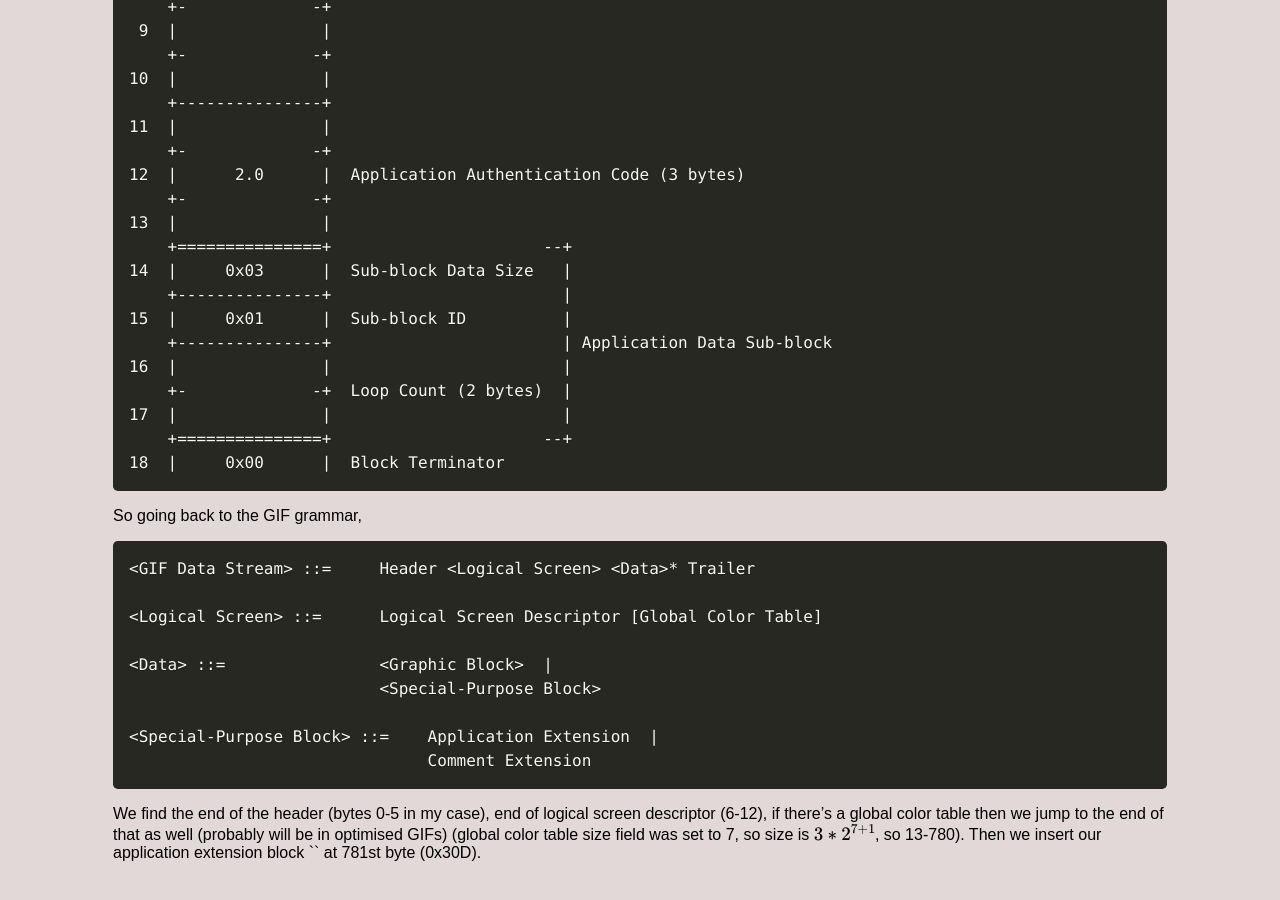
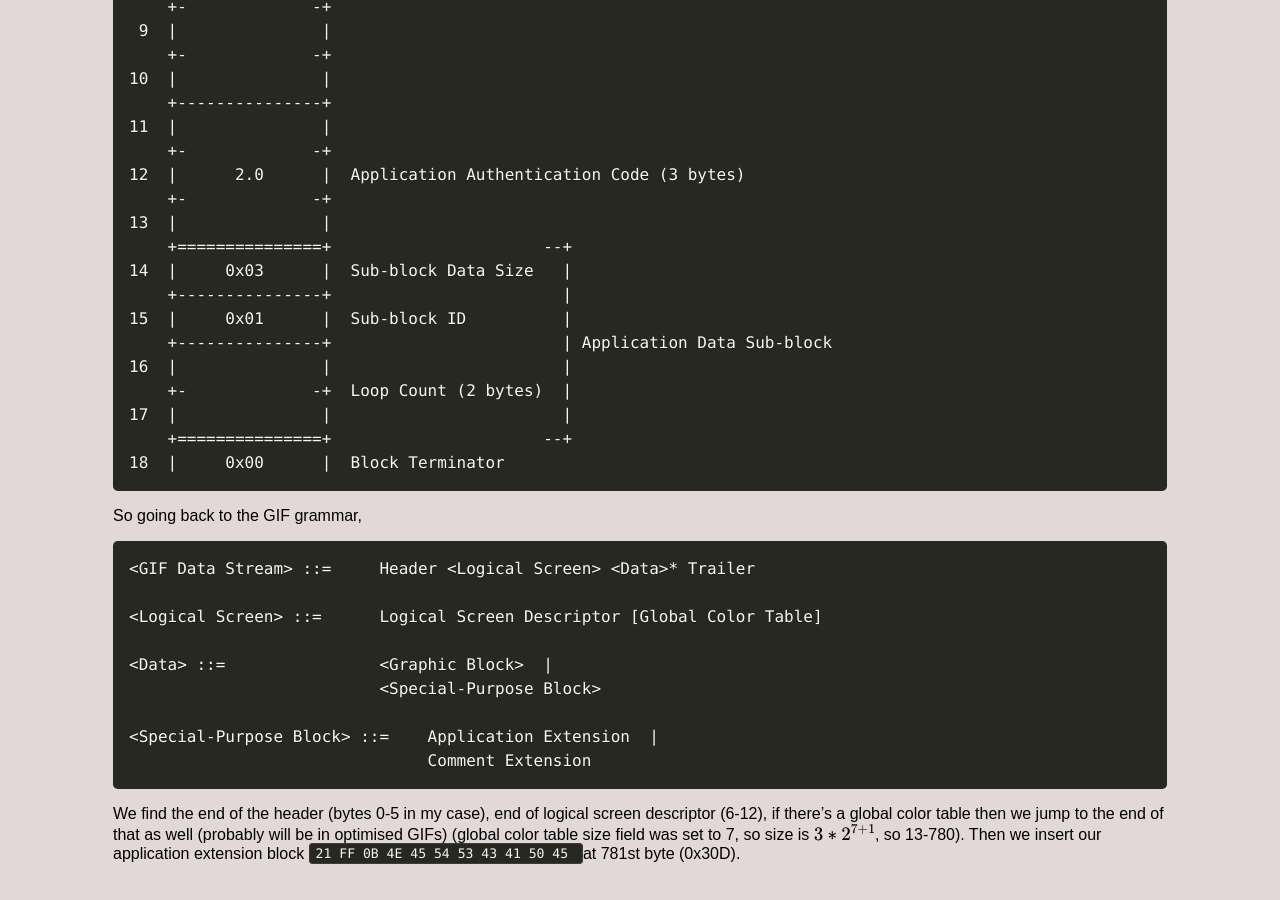
Before and after one commit to jsbaasi/jsbaasi.github.io, a Jekyll site: the page built from _posts/2026-05-04-making-a-gif-loopable.md, in a window 1280 px wide and 900 px high, scrolled down 1396 px. Built offline with Jekyll 4.4.1, drawn with Linux system fonts in a browser that asks for light colours.

Commit message:
vault backup: 2026-05-04 15:05:57

````diff
--- a/_posts/2026-05-04-making-a-gif-loopable.md
+++ b/_posts/2026-05-04-making-a-gif-loopable.md
@@ -91,4 +91,4 @@
                                Comment Extension
 ```
 
-We find the end of the header (bytes 0-5 in my case), end of logical screen descriptor (6-12), if there's a global color table then we jump to the end of that as well (probably will be in optimised GIFs) (global color table size field was set to 7, so size is $3 * 2^{7+1}$, so 13-780). Then we insert our application extension block `` at 781st byte (0x30D).
+We find the end of the header (bytes 0-5 in my case), end of logical screen descriptor (6-12), if there's a global color table then we jump to the end of that as well (probably will be in optimised GIFs) (global color table size field was set to 7, so size is $3 * 2^{7+1}$, so 13-780). Then we insert our application extension block `21 FF 0B 4E 45 54 53 43 41 50 45 ` at 781st byte (0x30D).
````
